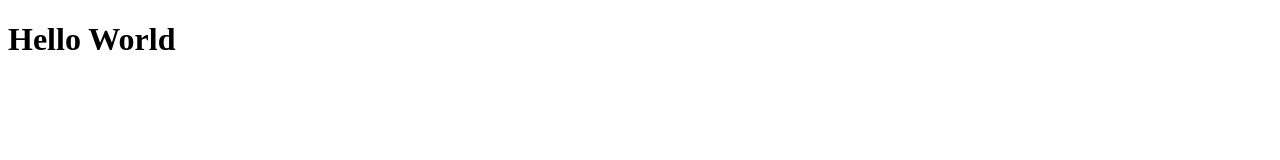
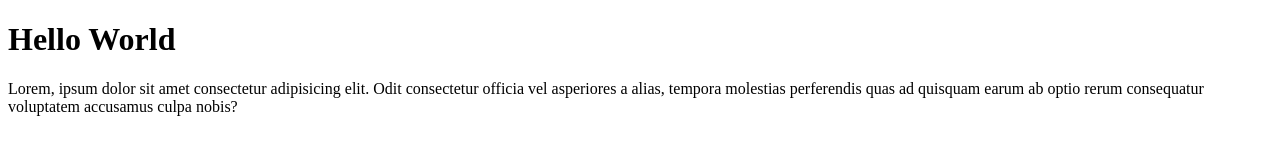
Before and after one commit to reonald-sudo/reonald-git-test, a plain HTML site: page index.html in a window 1280 px wide. Drawn offline with Linux system fonts and the light colour scheme.

Commit message:
memperbarui index.html

```diff
--- a/index.html
+++ b/index.html
@@ -7,5 +7,7 @@
 </head>
 <body>
     <h1>Hello World</h1>
+
+    <p>Lorem, ipsum dolor sit amet consectetur adipisicing elit. Odit consectetur officia vel asperiores a alias, tempora molestias perferendis quas ad quisquam earum ab optio rerum consequatur voluptatem accusamus culpa nobis?</p>
 </body>
 </html>
```
